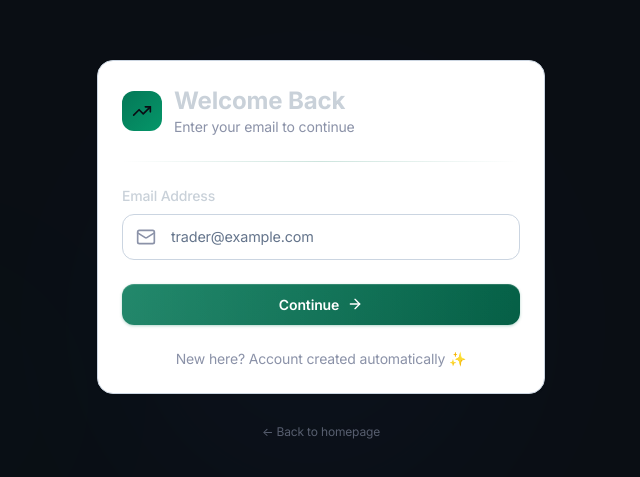
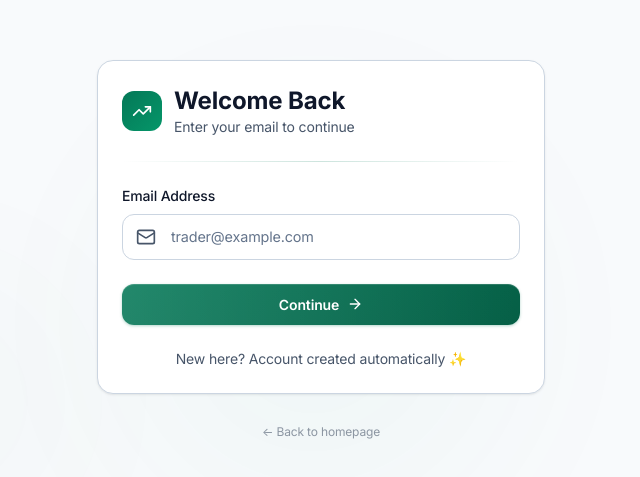
Before and after one commit to Sabari-nath-p/gredin-frontend, a Next.js app: page /login in a window 1280 px wide. Shown: the part 149-626 px from the top of the page, without its empty margins (639-1279 px from the left). Built offline with nearby package versions, Linux system fonts and the light colour scheme; no server answers.

Commit message:
issue fixed

```diff
--- a/app/login/page.tsx
+++ b/app/login/page.tsx
@@ -49,11 +49,11 @@ export default function LoginPage() {
   };
 
   return (
-    <div className="min-h-screen flex bg-[#0a0e14] relative overflow-hidden">
+    <div className="min-h-screen flex bg-slate-50 relative overflow-hidden">
       {/* Background decorations */}
       <div className="absolute inset-0 pointer-events-none">
         <div className="absolute w-[600px] h-[600px] bg-[#047857] opacity-[0.03] rounded-full blur-[120px] -top-64 -left-64" />
-        <div className="absolute w-[400px] h-[400px] bg-[#3b82f6] opacity-[0.03] rounded-full blur-[100px] bottom-32 right-32" />
+        <div className="absolute w-[400px] h-[400px] bg-[#059669] opacity-[0.03] rounded-full blur-[100px] bottom-32 right-32" />
         <div className="absolute w-[300px] h-[300px] bg-[#047857] opacity-[0.02] rounded-full blur-[80px] top-1/2 left-1/3" />
       </div>
 
@@ -65,13 +65,13 @@ export default function LoginPage() {
             Gredin.in
           </Link>
 
-          <h1 className="text-5xl xl:text-6xl font-bold text-[#c9d1d9] mb-6 leading-tight tracking-tight">
+          <h1 className="text-5xl xl:text-6xl font-bold text-slate-900 mb-6 leading-tight tracking-tight">
             Master Your
             <br />
             <span className="gradient-text">Trading Journey</span>
           </h1>
 
-          <p className="text-lg text-[#8b92a8] mb-12 max-w-lg leading-relaxed">
+          <p className="text-lg text-slate-600 mb-12 max-w-lg leading-relaxed">
             Track every trade, analyze your performance, and build consistent profitability
             with Gredin.in.
           </p>
@@ -85,14 +85,14 @@ export default function LoginPage() {
             ].map((f, i) => (
               <div
                 key={f.title}
-                className={`flex items-start gap-4 p-4 rounded-xl bg-[#111822]/50 border border-[#1e2936]/50 animate-fade-in stagger-${i + 2}`}
+                className={`flex items-start gap-4 p-4 rounded-xl bg-white border border-slate-200 shadow-sm animate-fade-in stagger-${i + 2}`}
               >
                 <div className="w-10 h-10 rounded-lg bg-[#047857]/10 flex items-center justify-center flex-shrink-0 text-lg">
                   {f.emoji}
                 </div>
                 <div>
-                  <h3 className="text-sm font-semibold text-[#c9d1d9] mb-0.5">{f.title}</h3>
-                  <p className="text-sm text-[#8b92a8]">{f.desc}</p>
+                  <h3 className="text-sm font-semibold text-slate-900 mb-0.5">{f.title}</h3>
+                  <p className="text-sm text-slate-600">{f.desc}</p>
                 </div>
               </div>
             ))}
@@ -108,7 +108,7 @@ export default function LoginPage() {
             <Link href="/" className="inline-block mb-4">
               <Image src="/logo.png" alt="Gredin Logo" width={220} height={60} priority />
             </Link>
-            <p className="text-sm text-[#8b92a8]">Professional trade logging</p>
+            <p className="text-sm text-slate-600">Professional trade logging</p>
           </div>
 
           <div className="card glass-effect p-8">
@@ -117,11 +117,11 @@ export default function LoginPage() {
                 <div>
                   <div className="flex items-center gap-3 mb-2">
                     <div className="hidden lg:flex w-10 h-10 bg-gradient-to-br from-[#047857] to-[#059669] rounded-xl items-center justify-center">
-                      <TrendingUp className="w-5 h-5 text-[#0a0e14]" />
+                      <TrendingUp className="w-5 h-5 text-white" />
                     </div>
                     <div>
-                      <h2 className="text-2xl font-bold text-[#c9d1d9]">Welcome Back</h2>
-                      <p className="text-sm text-[#8b92a8]">Enter your email to continue</p>
+                      <h2 className="text-2xl font-bold text-slate-900">Welcome Back</h2>
+                      <p className="text-sm text-slate-600">Enter your email to continue</p>
                     </div>
                   </div>
                 </div>
@@ -129,11 +129,11 @@ export default function LoginPage() {
                 <div className="divider-green" />
 
                 <div>
-                  <label className="block text-sm font-medium text-[#c9d1d9] mb-2">
+                  <label className="block text-sm font-medium text-slate-900 mb-2">
                     Email Address
                   </label>
                   <div className="relative">
-                    <Mail className="absolute left-3.5 top-1/2 -translate-y-1/2 w-5 h-5 text-[#8b92a8]" />
+                    <Mail className="absolute left-3.5 top-1/2 -translate-y-1/2 w-5 h-5 text-slate-600" />
                     <input
                       type="email"
                       value={email}
@@ -148,21 +148,21 @@ export default function LoginPage() {
 
                 <button type="submit" disabled={loading} className="btn-primary w-full flex items-center justify-center gap-2">
                   {loading ? (
-                    <div className="w-5 h-5 border-2 border-[#0a0e14] border-t-transparent rounded-full animate-spin" />
+                    <div className="w-5 h-5 border-2 border-white border-t-transparent rounded-full animate-spin" />
                   ) : (
                     <>Continue <ArrowRight className="w-4 h-4" /></>
                   )}
                 </button>
 
-                <p className="text-center text-sm text-[#8b92a8]">
+                <p className="text-center text-sm text-slate-600">
                   New here? Account created automatically ✨
                 </p>
               </form>
             ) : (
               <form onSubmit={handleVerifyOtp} className="space-y-6">
                 <div>
-                  <h2 className="text-2xl font-bold text-[#c9d1d9] mb-1">Enter OTP</h2>
-                  <p className="text-sm text-[#8b92a8]">
+                  <h2 className="text-2xl font-bold text-slate-900 mb-1">Enter OTP</h2>
+                  <p className="text-sm text-slate-600">
                     Code sent to <span className="text-[#047857] font-medium">{email}</span>
                   </p>
                 </div>
@@ -170,11 +170,11 @@ export default function LoginPage() {
                 <div className="divider-green" />
 
                 <div>
-                  <label className="block text-sm font-medium text-[#c9d1d9] mb-2">
+                  <label className="block text-sm font-medium text-slate-900 mb-2">
                     One-Time Password
                   </label>
                   <div className="relative">
-                    <Lock className="absolute left-3.5 top-1/2 -translate-y-1/2 w-5 h-5 text-[#8b92a8]" />
+                    <Lock className="absolute left-3.5 top-1/2 -translate-y-1/2 w-5 h-5 text-slate-600" />
                     <input
                       type="text"
                       value={otp}
@@ -190,7 +190,7 @@ export default function LoginPage() {
 
                 <button type="submit" disabled={loading} className="btn-primary w-full flex items-center justify-center gap-2">
                   {loading ? (
-                    <div className="w-5 h-5 border-2 border-[#0a0e14] border-t-transparent rounded-full animate-spin" />
+                    <div className="w-5 h-5 border-2 border-white border-t-transparent rounded-full animate-spin" />
                   ) : (
                     <>Verify &amp; Login <ArrowRight className="w-4 h-4" /></>
                   )}
@@ -204,7 +204,7 @@ export default function LoginPage() {
           </div>
 
           <div className="mt-6 text-center">
-            <Link href="/" className="text-xs text-[#8b92a8]/60 hover:text-[#047857] transition-colors">
+            <Link href="/" className="text-xs text-slate-600/60 hover:text-[#047857] transition-colors">
               ← Back to homepage
             </Link>
           </div>
```
